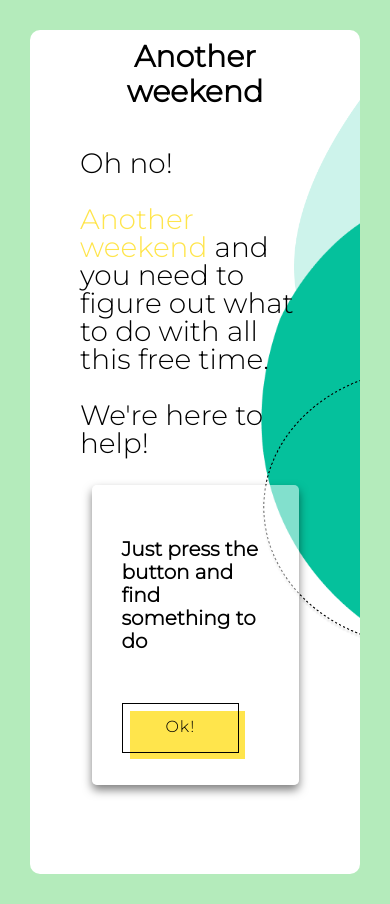
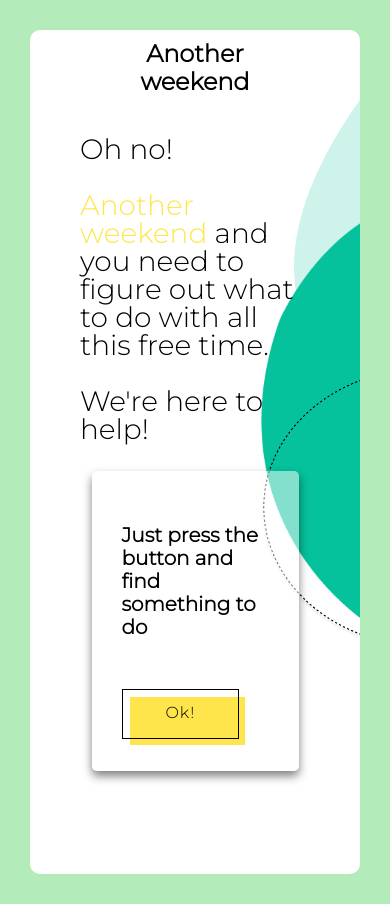
Before and after one commit to lizasilent/free-weekend, a website built with webpack: page index.html in a window 390 px wide. Built offline with nearby package versions, Linux system fonts and the light colour scheme.

Commit message:
some fixes mobile

```diff
--- a/blocks/header/__heading/header__heading.css
+++ b/blocks/header/__heading/header__heading.css
@@ -1,6 +1,18 @@
 .header__heading {
-  font-size: 30px;
+  font-size: 40px;
   color: black;
+}
+
+@media screen and (max-width: 927px) {
+  .header__heading{
+    font-size: 32px;
+  }
+}
+
+@media screen and (max-width: 751px) {
+  .header__heading{
+    font-size: 24px;
+  }
 }
 
 @media screen and (max-width: 498px) {
@@ -8,9 +20,3 @@
     margin: 0;
   }
 }
-
-@media screen and (max-width: 360px) {
-  .header__heading {
-    font-size: 24px;
-  }
-}
--- a/blocks/template/__text/template__text.css
+++ b/blocks/template/__text/template__text.css
@@ -1,9 +1,9 @@
 .template__text {
   color: black;
-  font-size: 38px;
+  font-size: 42px;
   width: 500px;
   line-height: 1;
-  margin-right: 20px;
+  margin-right: 30px;
 }
 
 .template__text span {
--- a/blocks/template/template.css
+++ b/blocks/template/template.css
@@ -4,7 +4,9 @@
   padding: 10px 70px;
   display: flex;
   flex-direction: row;
-  justify-content:space-around;
+  justify-content:space-between;
+
+
 }
 
 @media screen and (max-width: 927px) {
```
